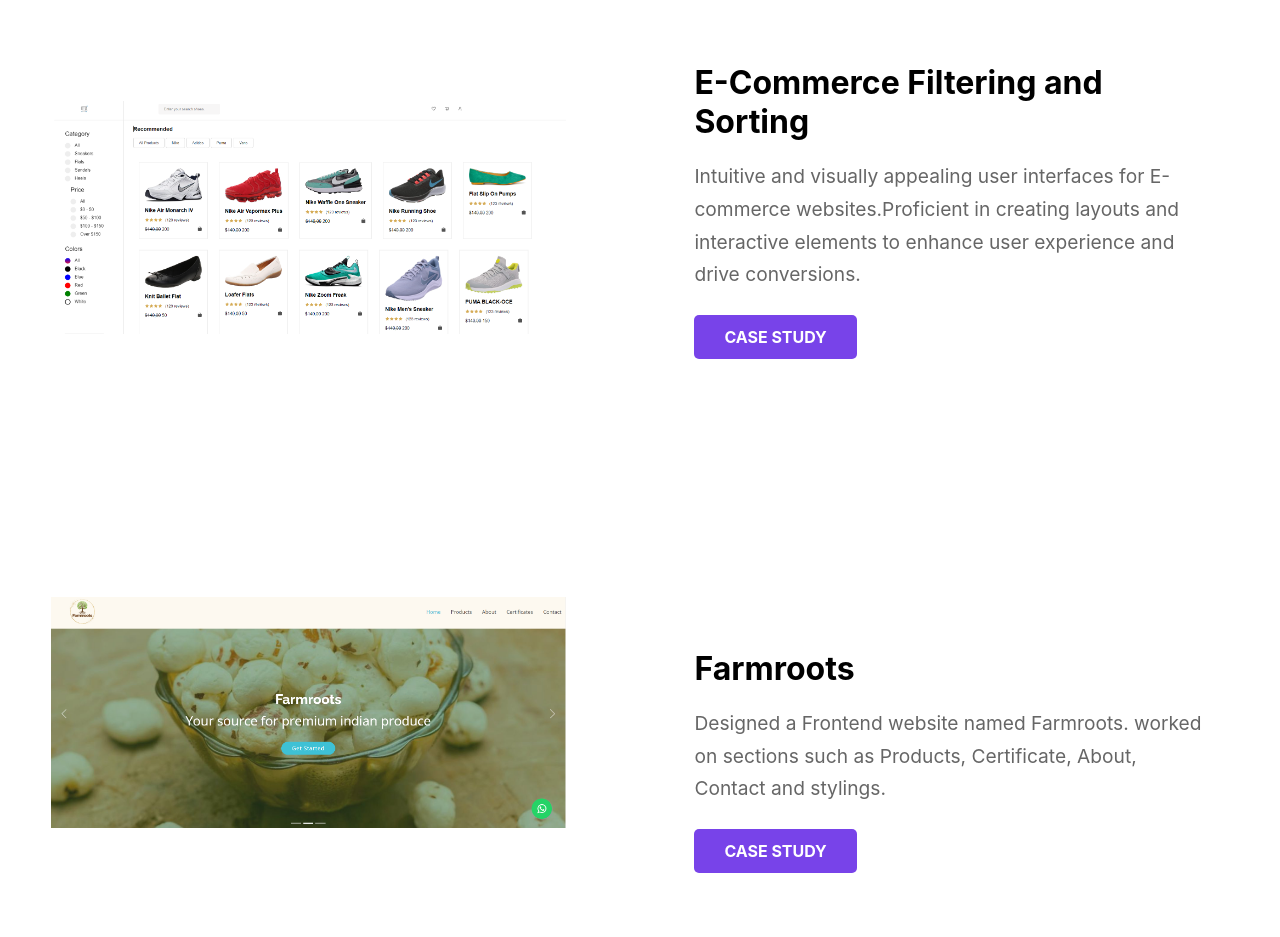
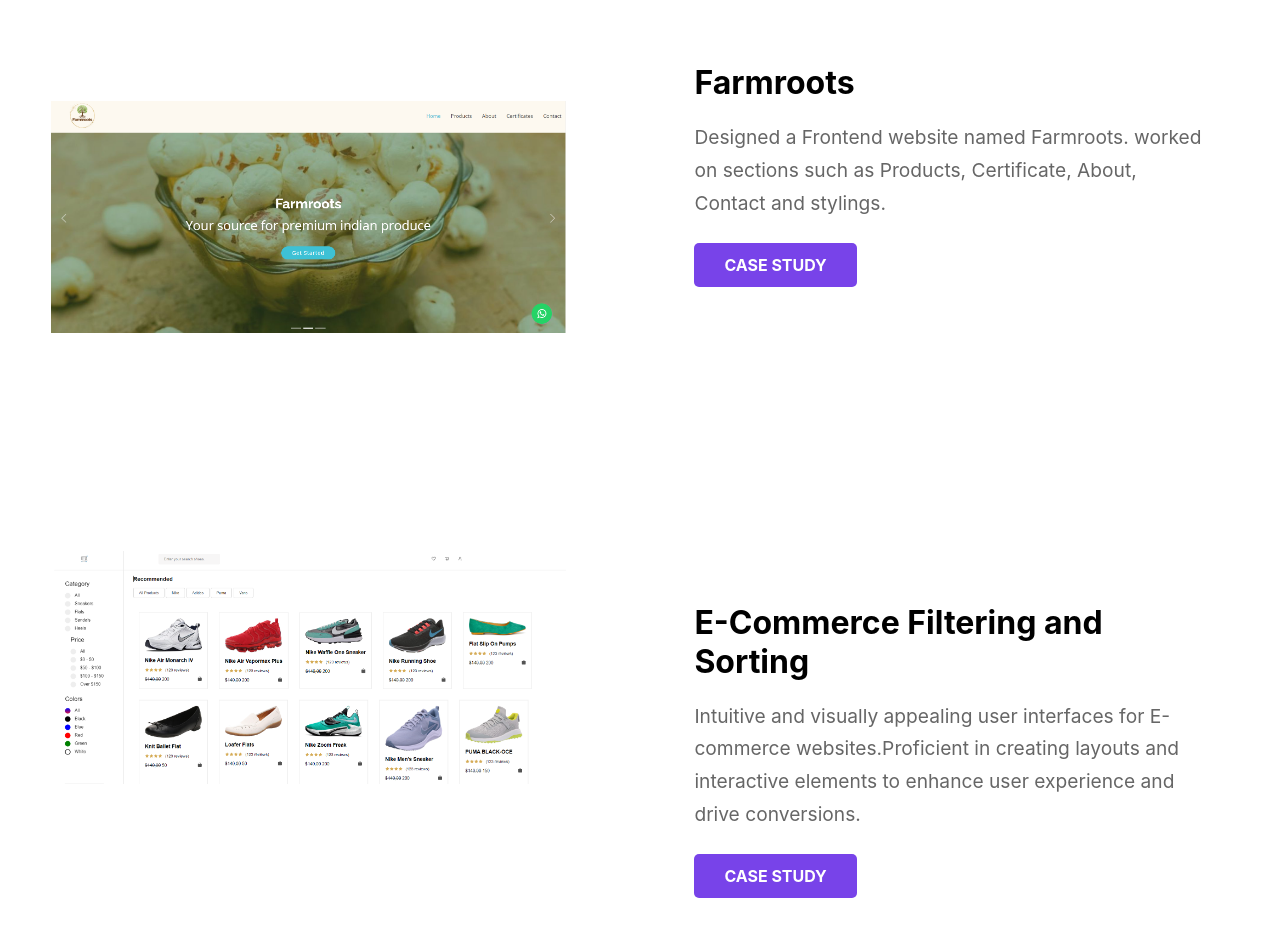
Before and after one commit to Himakiran77/Portfolio, a React (Create React App) app: page / in a window 1280 px wide. Shown: the part 2240-3177 px from the top of the page. Built offline with nearby package versions, Linux system fonts and the light colour scheme.

Commit message:
edited projects

```diff
--- a/src/Components/Projects.js
+++ b/src/Components/Projects.js
@@ -284,9 +284,21 @@
           Here you will find some of the personal and clients projects that I created with each project containing its own case study
         </SubHeading>
         <ProjectsContent>
+        <ProjectRow>
+            <ProjectImageContainer>
+              <ProjectImage src={Farmroots} alt="Software Screenshot" loading="lazy" />
+            </ProjectImageContainer>
+            <ProjectContent>
+              <ProjectTitle>Farmroots</ProjectTitle>
+              <ProjectDescription>
+              Designed a Frontend website named Farmroots. worked on sections such as Products, Certificate, About, Contact and stylings.
+              </ProjectDescription>
+              <CaseStudyLink href="https://myfarmroots.vercel.app/" target="_blank">Case Study</CaseStudyLink>
+            </ProjectContent>
+          </ProjectRow>
           <ProjectRow>
             <ProjectImageContainer>
-              <ProjectImage src={Ecommerce} alt="Software Screenshot" loading="lazy" />
+              <ProjectImage1 src={Ecommerce} alt="Software Screenshot" loading="lazy" />
             </ProjectImageContainer>
             <ProjectContent>
               <ProjectTitle>E-Commerce Filtering and Sorting</ProjectTitle>
@@ -295,18 +307,6 @@
               layouts and interactive elements to enhance user experience and drive conversions.
               </ProjectDescription>
               <CaseStudyLink href="https://himakiran77.github.io/E_commerce_website-react" target="_blank">Case Study</CaseStudyLink>
-            </ProjectContent>
-          </ProjectRow>
-          <ProjectRow>
-            <ProjectImageContainer>
-              <ProjectImage1 src={Farmroots} alt="Software Screenshot" loading="lazy" />
-            </ProjectImageContainer>
-            <ProjectContent>
-              <ProjectTitle>Farmroots</ProjectTitle>
-              <ProjectDescription>
-              Designed a Frontend website named Farmroots. worked on sections such as Products, Certificate, About, Contact and stylings.
-              </ProjectDescription>
-              <CaseStudyLink href="https://myfarmroots.vercel.app/" target="_blank">Case Study</CaseStudyLink>
             </ProjectContent>
           </ProjectRow>
           <ProjectRow>
```
